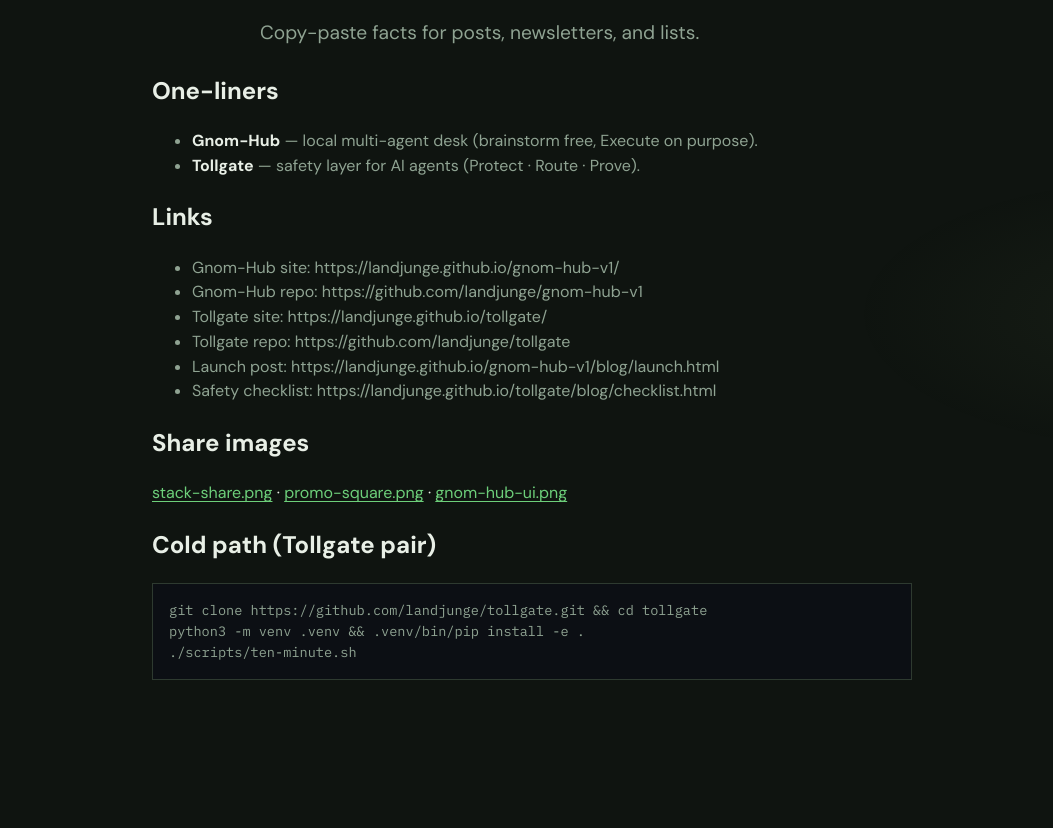
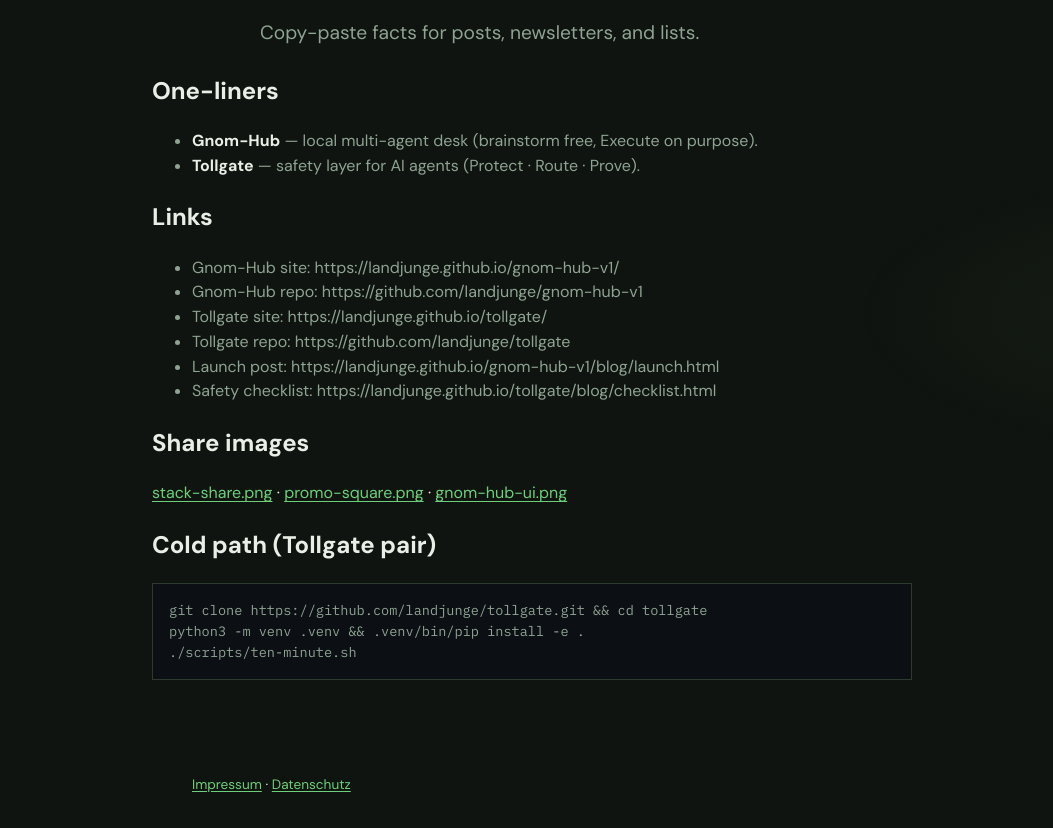
Before and after one commit to landjunge/gnom-hub-v1, a website: page site/press/index.html in a window 1280 px wide. Shown: the part 166-994 px from the top of the page, without its empty margins (108-1161 px from the left). Before the commit the page ends 908 px from the top, so only its background shows below. Drawn offline with Linux system fonts and the light colour scheme.

Commit message:
docs: Impressum links on press and 404

```diff
--- a/site/press/index.html
+++ b/site/press/index.html
@@ -46,5 +46,7 @@ python3 -m venv .venv &amp;&amp; .venv/bin/pip install -e .
 ./scripts/ten-minute.sh</pre>
   </main>
   <script src="../site.js"></script>
+
+  <p style="max-width:720px;margin:2rem auto;padding:0 20px 2rem;font-size:0.85rem"><a href="../impressum.html">Impressum</a> · <a href="../datenschutz.html">Datenschutz</a></p>
 </body>
 </html>
```
Also changed, not shown: site/404.html (+2 -0 lines).
